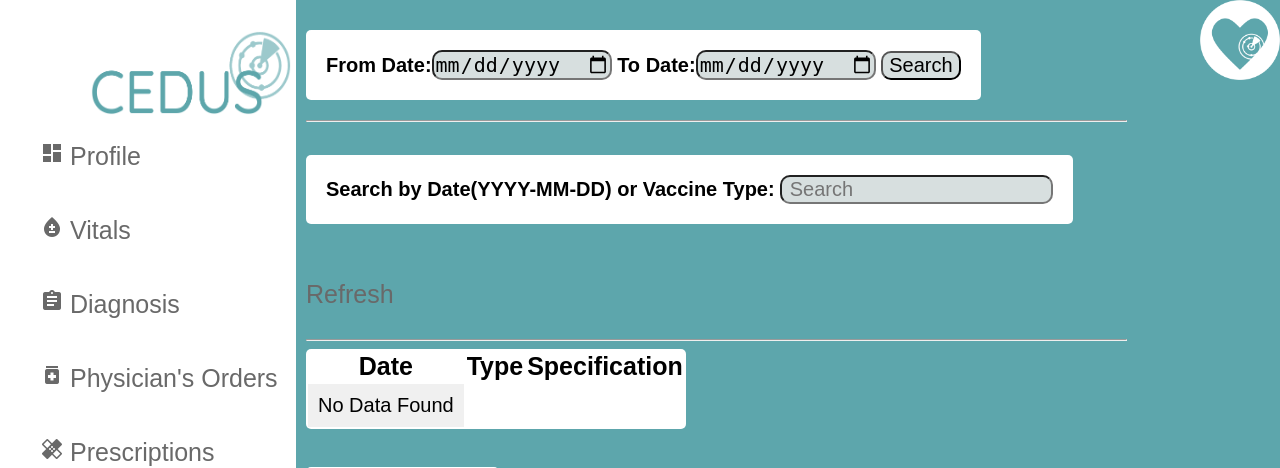
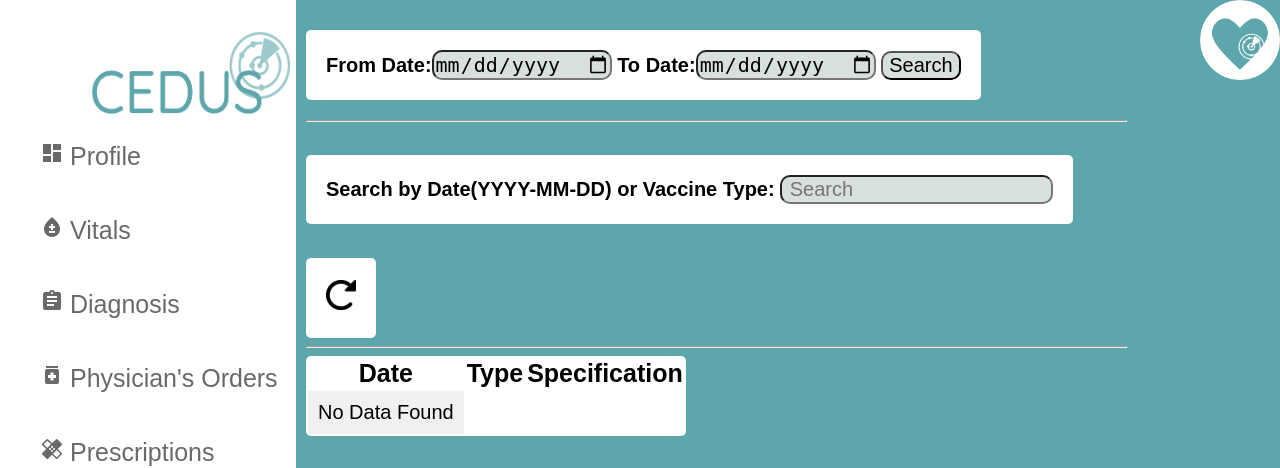
Before and after one commit to LolsMeow/Cedus, a Django app: template main/templates/main/vax_test.html in a window 1280 px wide. Shown: the top 468 px of the page. Run offline with Django 3.2, Linux system fonts and the light colour scheme; the template is opened without the code that fills it, so the values that code supplies are empty.

Commit message:
Update vax_test.html

```diff
--- a/main/templates/main/vax_test.html
+++ b/main/templates/main/vax_test.html
@@ -26,7 +26,8 @@ To Date:<input type="date" name="todate">
                         </div>
 
                 </div>
-<a href="{%  url 'main:vaccines' %}">Refresh</a>
+<div class="refresh">
+<a href="{%  url 'main:vaccines' %}"><img src="{% static 'images/refresh.png' %}" width = "30" height = "30"></a></div>
             <hr>
      <div id="apptable">
 <table class="table table-bordered table-striped">
```
